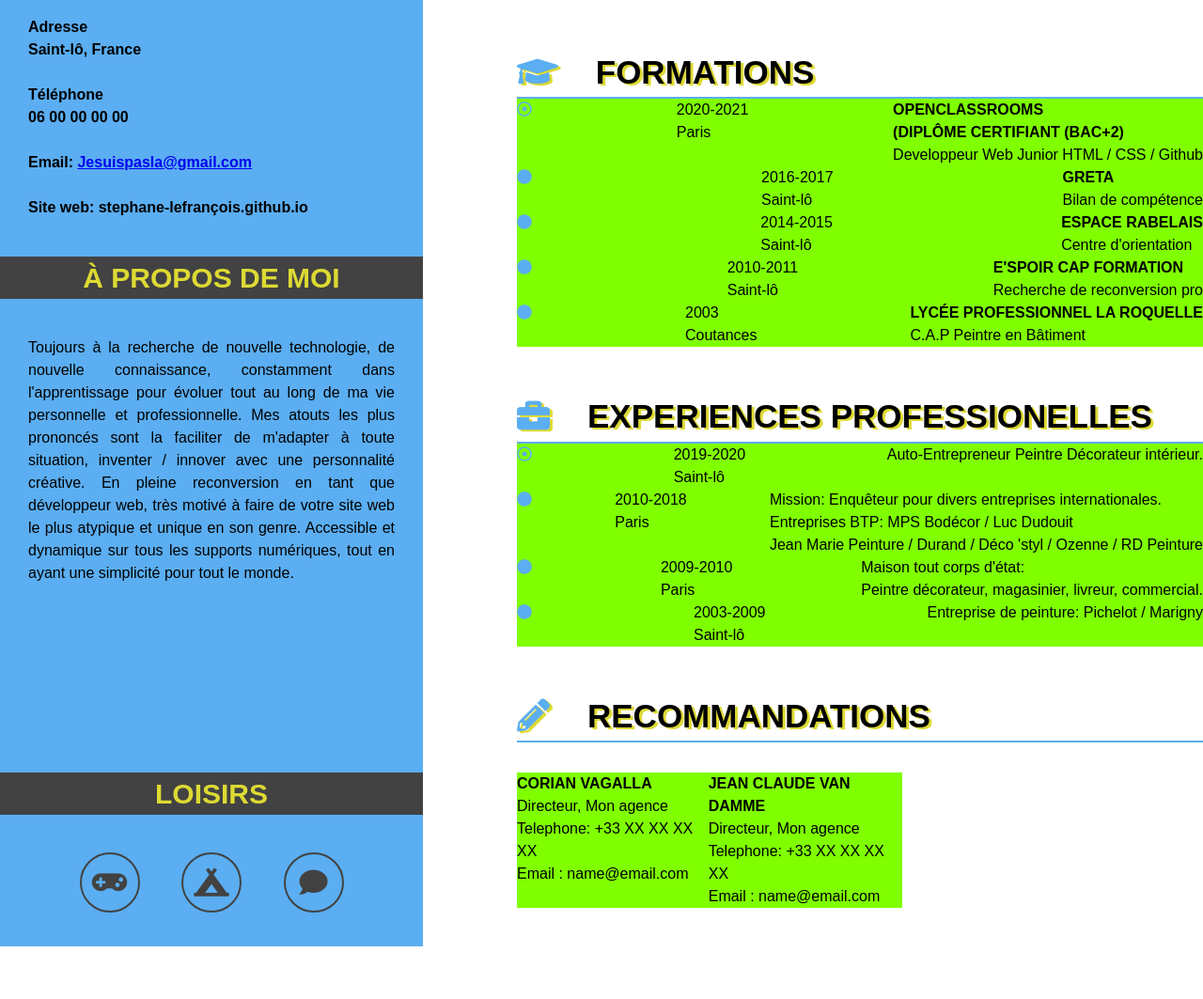
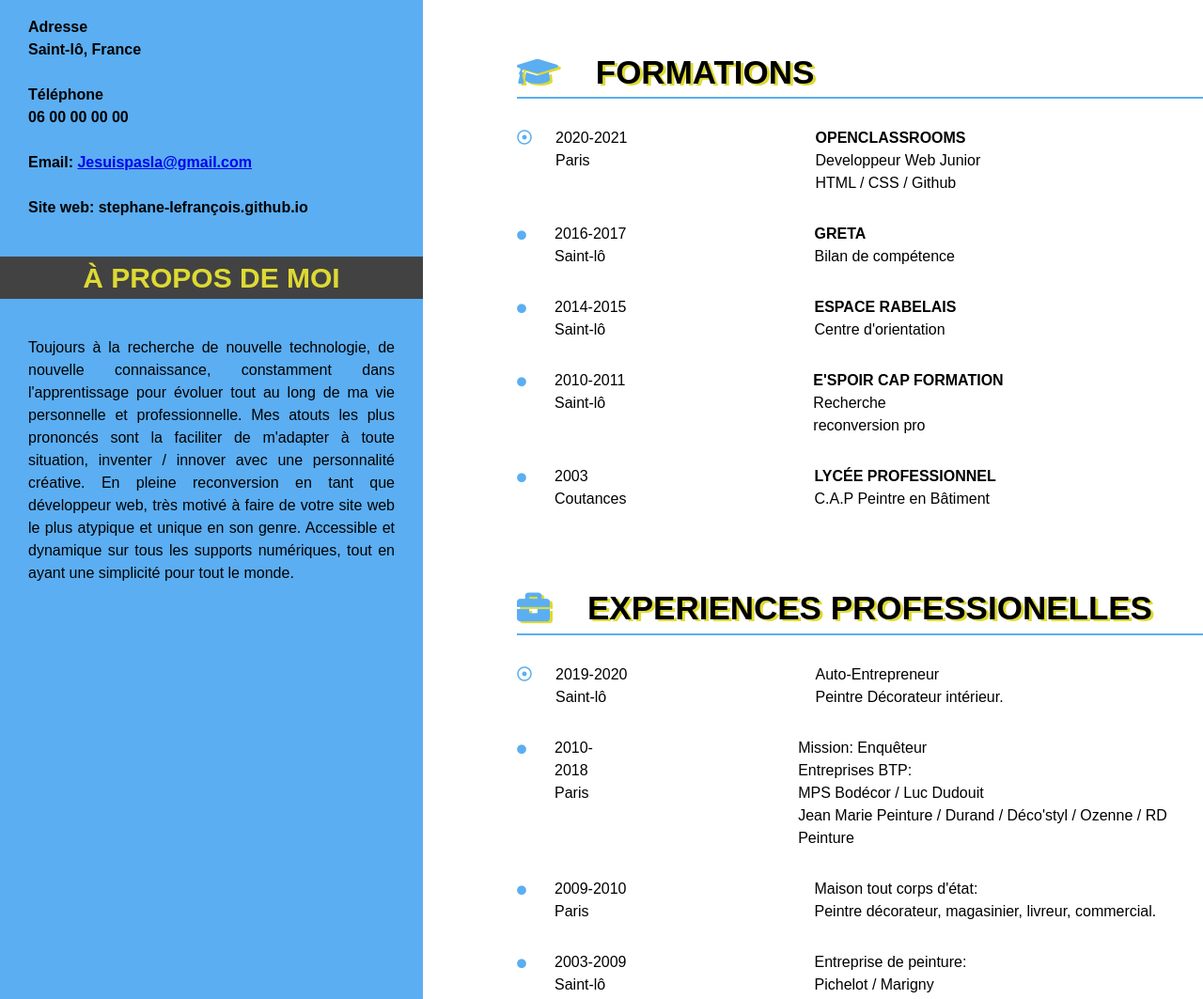
Before and after one commit to jackwonka/Openclassrooms-Projet-2, a plain HTML site: page index.html in a window 1280 px wide. Shown: the part 518-1581 px from the top of the page at 94% size. Before the commit the page ends 1525 px from the top, so only its background shows below. Drawn offline with Linux system fonts and the light colour scheme.

Commit message:
Sémantique clean

```diff
--- a/index.html
+++ b/index.html
@@ -45,15 +45,15 @@
                     <ul class="experience">
                         <li><i class="far fa-dot-circle"></i></li>
                         <li><p class="date_city">2020-2021<br>Paris</p></li>
-                        <li><h4>Openclassrooms<br>(Diplôme certifiant (Bac+2)</h4>
-                        <p>Developpeur Web Junior
+                        <li><h4>Openclassrooms<br></h4>
+                        <p>Developpeur Web Junior<br>
                         HTML / CSS / Github</p></li>
                     </ul>
                     <ul class="experience">
                         <li><i class="fas fa-circle"></i></li>
                         <li><p class="date_city">2016-2017<br>Saint-lô</p></li>
-                        <li><h4>Greta</h4>
-                         <p>Bilan de compétence</p></li>
+                        <li><h4>GRETA<br></h4>
+                        <p>Bilan de compétence</p></li>
                     </ul>
                     <ul class="experience">
                         <li><i class="fas fa-circle"></i></li>
@@ -65,12 +65,12 @@
                         <li><i class="fas fa-circle"></i></li>
                         <li><p class="date_city">2010-2011<br>Saint-lô</p></li>
                         <li><h4>E'spoir CAP FORMATION</h4>
-                        <p>Recherche de reconversion pro</p></li>
+                        <p>Recherche<br>reconversion pro</p></li>
                     </ul>
                     <ul class="experience">
                         <li><i class="fas fa-circle"></i></li>
                         <li><p class="date_city">2003<br>Coutances</p></li>
-                        <li><h4>Lycée professionnel la Roquelle</h4>
+                        <li><h4>Lycée professionnel</h4>
                         <p>C.A.P Peintre en Bâtiment</p></li>
                     </ul>
                 </article>
@@ -79,14 +79,15 @@
                     <ul class="experience">
                         <li><i class="far fa-dot-circle"></i></li>
                         <li><p class="date_city">2019-2020<br>Saint-lô</p></li>
-                        <li>Auto-Entrepreneur Peintre Décorateur intérieur.</li>
+                        <li>Auto-Entrepreneur<br>Peintre Décorateur intérieur.</li>
                     </ul>
                     <ul class="experience">
                         <li><i class="fas fa-circle"></i></li>
                         <li><p class="date_city">2010-2018<br>Paris</p></li>
-                        <li>Mission: Enquêteur pour divers entreprises internationales.<br>
-                        Entreprises BTP: MPS Bodécor / Luc Dudouit<br>
-                        Jean Marie Peinture / Durand / Déco 'styl / Ozenne / RD Peinture</li>
+                        <li>Mission: Enquêteur<br>
+                        Entreprises BTP:<br>MPS Bodécor / Luc Dudouit<br>
+                        Jean Marie Peinture / Durand /
+                        Déco'styl / Ozenne / RD Peinture</li>
                     </ul>
                     <ul class="experience">
                         <li><i class="fas fa-circle"></i></li>
@@ -97,7 +98,7 @@
                     <ul class="experience">
                         <li><i class="fas fa-circle"></i></li>
                         <li><p class="date_city">2003-2009<br>Saint-lô</p></li>
-                        <li>Entreprise de peinture: Pichelot / Marigny</li>
+                        <li>Entreprise de peinture:<br>Pichelot / Marigny</li>
                     </ul>
                 </article>
                 <article class="re">
--- a/style.css
+++ b/style.css
@@ -44,7 +44,7 @@ img{
     font-weight: 600;
 }
 .me{
-    padding: 40px 30px 200px 30px;
+    padding: 40px 30px 450px 30px;
     text-align: justify;
 }
 /* ----------Aside-Leisure_Icons---------- */
@@ -106,25 +106,12 @@ section i{
 h3 i{
     margin-right: 40px;
 }
-/* ----------SECTION-DATE_CITY-ARTICLE----------*/
-
-.section .far{
-    font-size: 0.9rem;
-    padding-top: 0.5rem;
-}
-.section .fas{
-    font-size: 0.6rem;
-    padding-top: 0.5rem;
-    padding-left: 4px;
-}
-
 /*----------ARTICLE----------*/
 
 article{
     margin-left: 0px;
 }
 article ul{
-    background-color: chartreuse;
     list-style-type: none;
 }
 article h4{
@@ -132,14 +119,24 @@ article h4{
 }
 .experience{
     display: flex;
-    justify-content: space-between;
+    margin: 30px 0px 30px 0px;
+}
+.date_city{
+    margin: 0px 200px 0px 30px;
+}
+.experience .fas{
+    font-size: 10px;
+}
+.far{
+    margin-right: -5px;
+}
 
-}
+
 /* ----------RECOMMANDATION---------- */
 .info{
     display: flex;
     justify-content: space-between;
-    margin: 2rem 20rem 0rem 0rem;
+    margin: 30px 300px 30px 0px
 }
 .info ul{
     list-style-type: none;
```
